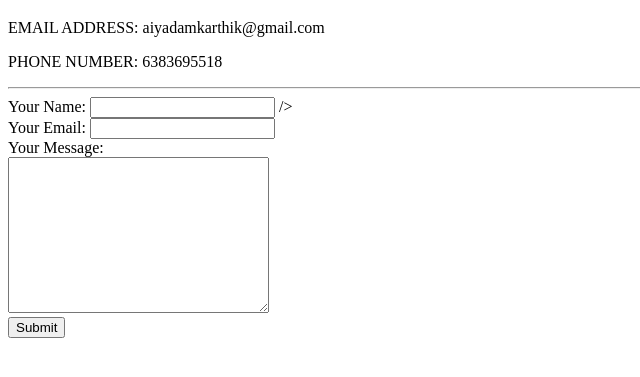
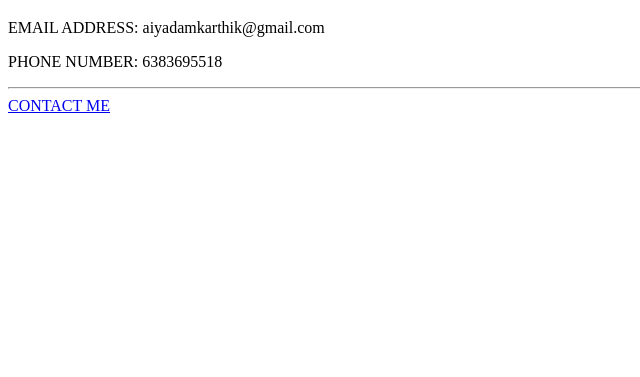
Before and after one commit to yadamkarthik/personal-site, a plain HTML site: page contact me.html in a window 1280 px wide. Shown: the part 61-438 px from the top of the page, without its empty margins (0-640 px from the left). Drawn offline with Linux system fonts and the light colour scheme.

Commit message:
Update contact me.html

```diff
--- a/contact me.html
+++ b/contact me.html
@@ -11,15 +11,7 @@
   <p>EMAIL ADDRESS: aiyadamkarthik@gmail.com</p>
   <p>PHONE NUMBER: 6383695518</p>
   <hr />
-  <form class="" action="mailto:aiyadamkarthik@gmail.com" method="post" enctype="text/plain">
-    <label>Your Name:</label>
-    <input type="text"  /> /><br />
-    <label>Your Email:</label>
-    <input type="email" name="Your Email" value="" /><br />
-    <label>Your Message:</label><br />
-    <textarea name="Your Message" rows="10" cols="30"></textarea><br />
-    <input type="submit" />
-  </form>
+  <a class="btn" href="mailto:aiyadamkarthik@gmail.com">CONTACT ME</a>
 
 </body>
 
```
